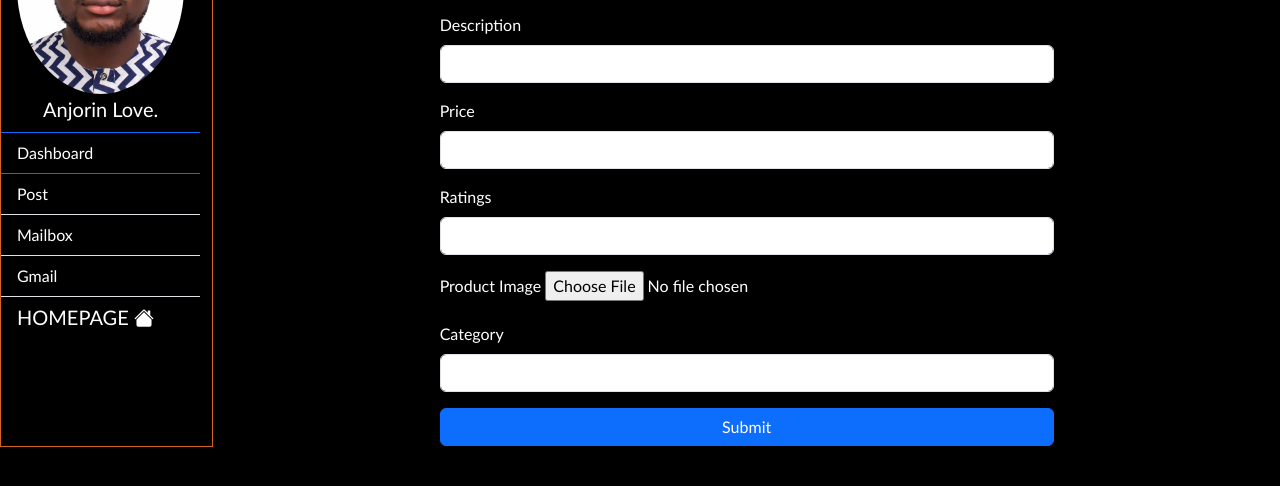
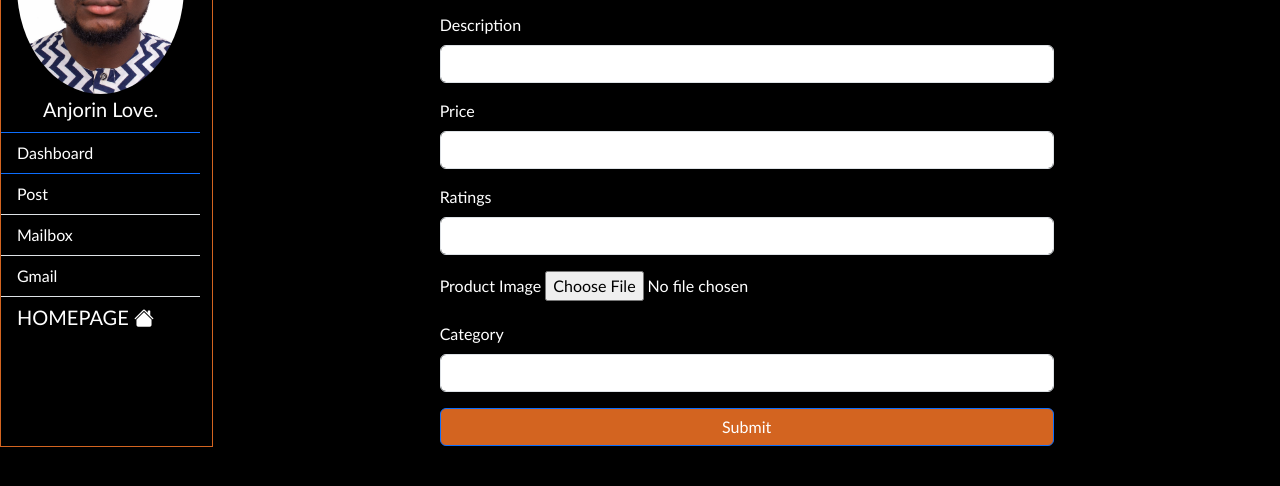
Before and after one commit to EverlastingBigFlo/ecommerceProject, a plain HTML site: page uploadProduct/AdminPage.html in a window 1280 px wide. Shown: the part 260-746 px from the top of the page. Drawn offline with nearby package versions, Linux system fonts and the light colour scheme; files that its build step writes are made by us from their sources.

Commit message:
changed my button color

```diff
--- a/uploadProduct/adminPage.scss
+++ b/uploadProduct/adminPage.scss
@@ -24,6 +24,9 @@
         .header{
             background-color: #d36420;
         }
+        button{
+            background-color: #d36420 !important;
+        }
        }
     }
 }
```
Also changed, not shown: CSS/adminPage.css.
